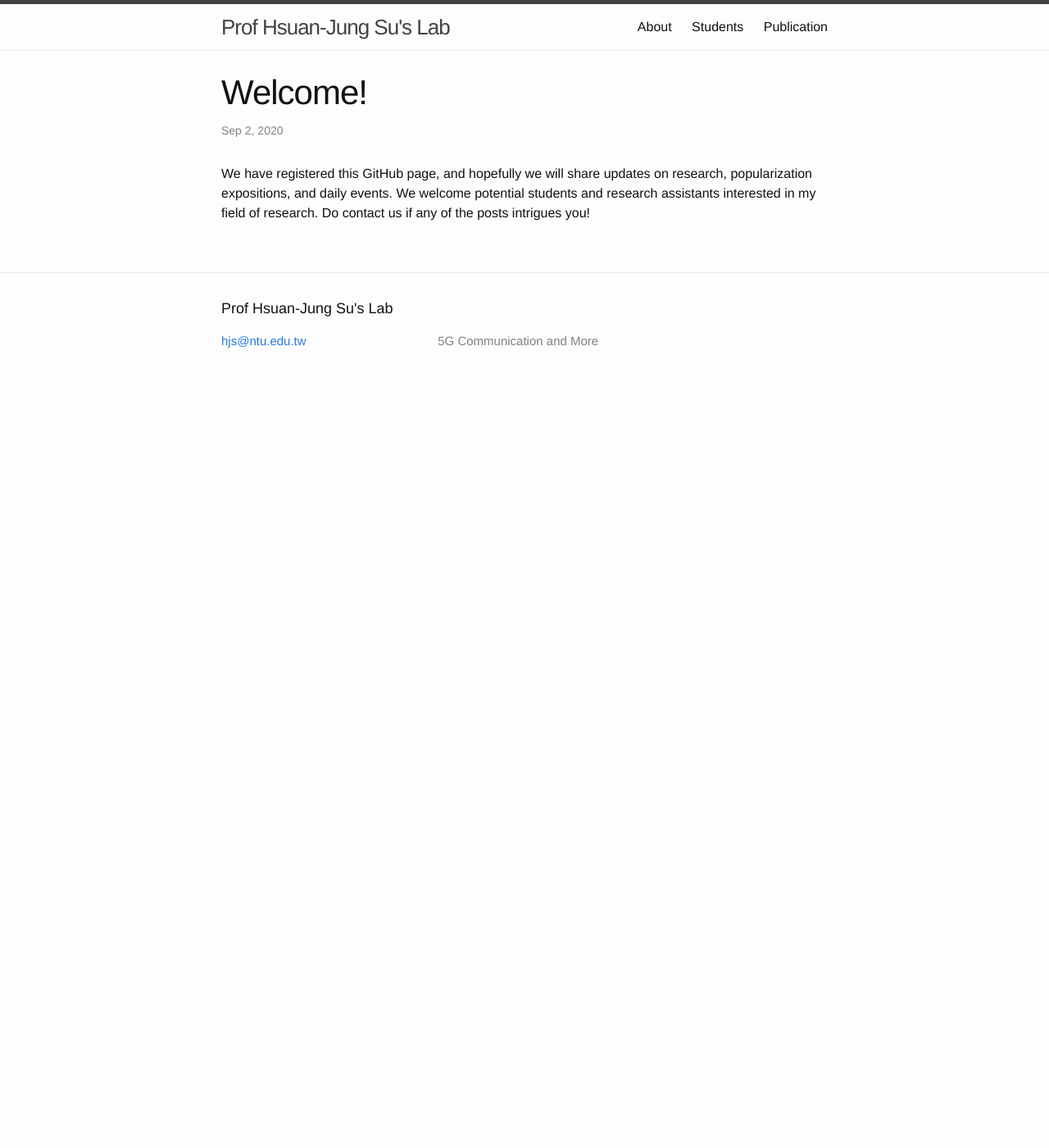
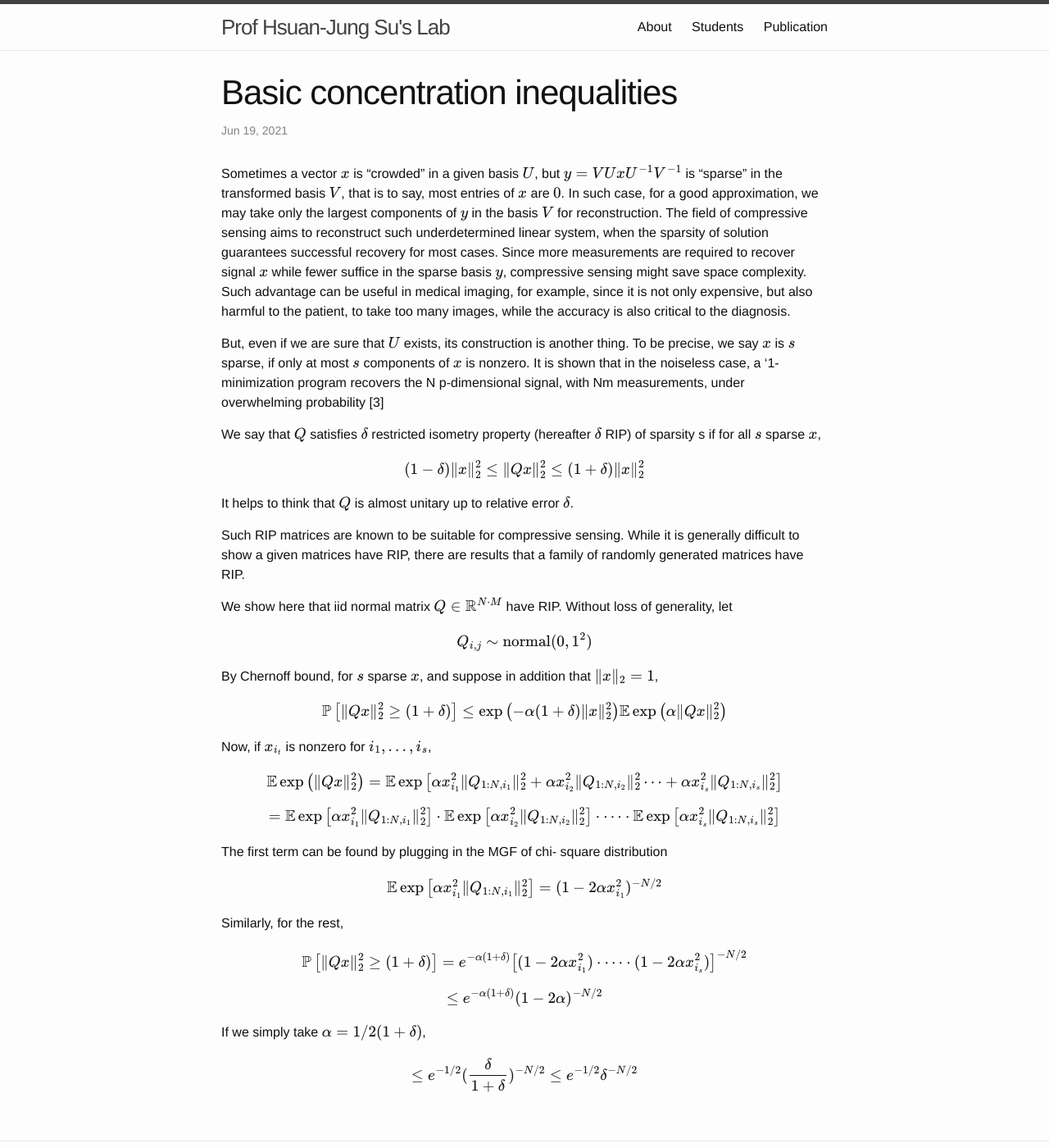
Before and after one commit to ee2532hjs/ee2532hjs.github.io, a Jekyll site: the page built from _posts/2021-06-20-basic-concentration-inequalities.md, in a window 1280 px wide and 1400 px high. Shown: the whole window at 82% size. Built offline with Jekyll 4.4.1, drawn with Linux system fonts in a browser that asks for light colours; formulas are drawn with MathJax 3.

Commit message:
Save: concentration inequality

```diff
--- a/_posts/2021-06-20-basic-concentration-inequalities.md
+++ b/_posts/2021-06-20-basic-concentration-inequalities.md
@@ -1,9 +1,70 @@
 ---
 layout: post
-title:  "Welcome!"
-date: 2020-09-02
+title:  "Basic concentration inequalities"
+date: 2021-06-19
 ---
 
-We have registered this GitHub page, and hopefully we will share updates on research, popularization expositions, and daily events.
-We welcome potential students and research assistants interested in my field of research.
-Do contact us if any of the posts intrigues you!
+Sometimes a vector $$x$$ is "crowded" in a given basis $$U$$, but $$y = V U x U ^{-1} V ^{-1}$$ is "sparse" in the transformed basis $$V$$, that is to say, most entries of $$x$$ are $$0$$.
+In such case, for a good approximation, we may take only the largest components of $$y$$ in the basis $$V$$ for reconstruction.
+The field of compressive sensing aims to reconstruct such underdetermined linear system, when the sparsity of solution guarantees successful recovery for most cases.
+Since more measurements are required to recover signal $$x$$ while fewer suffice in the sparse basis $$y$$, compressive sensing might save space complexity.
+Such advantage can be useful in medical imaging, for example, since it is not only expensive, but also harmful to the patient, to take too many images, while the accuracy is also critical to the diagnosis.
+
+But, even if we are sure that $$U$$ exists, its construction is another thing.
+To be precise, we say $$x$$ is $$s$$ sparse, if only at most $$s$$ components of $$x$$ is nonzero.
+It is shown that in the noiseless case, a ‘1-minimization program recovers
+the N
+p-dimensional signal, with Nm measurements, under overwhelming
+probability [3]
+
+We say that $$Q$$ satisfies $$\delta$$ restricted isometry property (hereafter $$\delta$$ RIP) of sparsity s if for all $$s$$ sparse $$x$$,
+
+$$(1 - \delta) \| x \|_2^2 \leq \| Q x \|_2^2 \leq (1 + \delta) \| x \|_2^2$$
+
+It helps to think that $$Q$$ is almost unitary up to relative error $$\delta$$.
+
+Such RIP matrices are known to be suitable for compressive sensing.
+While it is generally difficult to show a given matrices have RIP, there are results that a family of randomly generated matrices have RIP.
+
+We show here that iid normal matrix $$Q \in \mathbb{R}^{N \cdot M}$$ have RIP.
+Without loss of generality, let
+
+$$Q_{i,j} \sim \mathrm{normal} (0, 1^2)$$
+
+By Chernoff bound, for $$s$$ sparse $$x$$, and suppose in addition that $$\| x \|_2 = 1$$,
+
+$$\mathbb{P} \left[ \| Q x \|_2^2 \geq (1 + \delta) \right]
+\leq \exp \left( -\alpha (1 + \delta) \| x \|_2^2 \right)
+\mathbb{E} \exp \left( \alpha \| Q x \|_2^2 \right)$$
+
+Now, if $$x_{i_t}$$ is nonzero for $$i_1, \dotsc, i_s$$,
+
+$$\mathbb{E} \exp \left( \| Q x \|_2^2 \right)
+=\mathbb{E} \exp \left[ \alpha x_{i_1}^2 \| Q_{1:N, i_1} \|_2^2
++ \alpha x_{i_2}^2 \| Q_{1:N, i_2} \|_2^2
+\dotsb + \alpha x_{i_s}^2 \| Q_{1:N, i_s} \|_2^2 \right]$$
+
+$$=\mathbb{E} \exp \left[ \alpha x_{i_1}^2 \| Q_{1:N, i_1} \|_2^2 \right]
+\cdot \mathbb{E} \exp \left[ \alpha x_{i_2}^2 \| Q_{1:N, i_2} \|_2^2 \right]
+\cdot \dotsb \cdot \mathbb{E} \exp \left[ \alpha x_{i_s}^2 \| Q_{1:N, i_s} \|_2^2 \right]$$
+
+The first term can be found by plugging in the MGF of chi- square distribution
+
+$$\mathbb{E} \exp \left[ \alpha x_{i_1}^2 \| Q_{1:N, i_1} \|_2^2 \right]
+=(1 - 2 \alpha x_{i_1} ^2) ^{-N/2}$$
+
+Similarly, for the rest,
+
+$$\mathbb{P} \left[ \| Q x \|_2^2 \geq (1 + \delta) \right]
+= e ^{-\alpha (1 + \delta)}
+\left[ (1 - 2 \alpha x_{i_1} ^2) \cdot \dotsb \cdot (1 - 2 \alpha x_{i_s} ^2) \right] ^{-N/2}
+$$
+
+$$\leq e ^{-\alpha (1 + \delta)} (1 - 2\alpha) ^{-N/2}
+$$
+
+If we simply take $$\alpha = 1 / 2 (1 + \delta)$$,
+
+$$\leq e ^{-1/2} (\frac {\delta} {1 + \delta}) ^{-N/2}
+\leq e ^{-1/2} \delta ^{-N/2}
+$$
```
